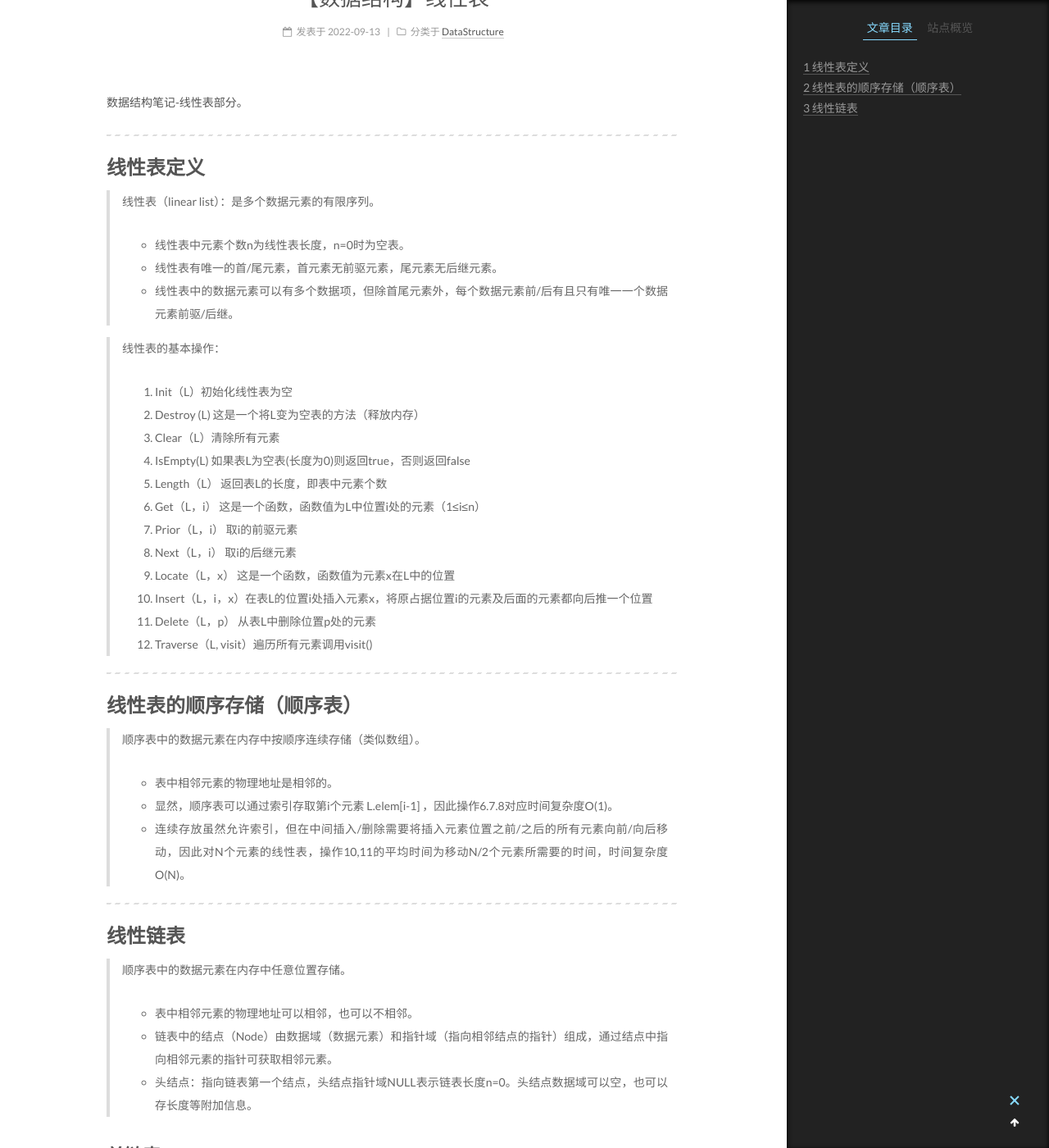
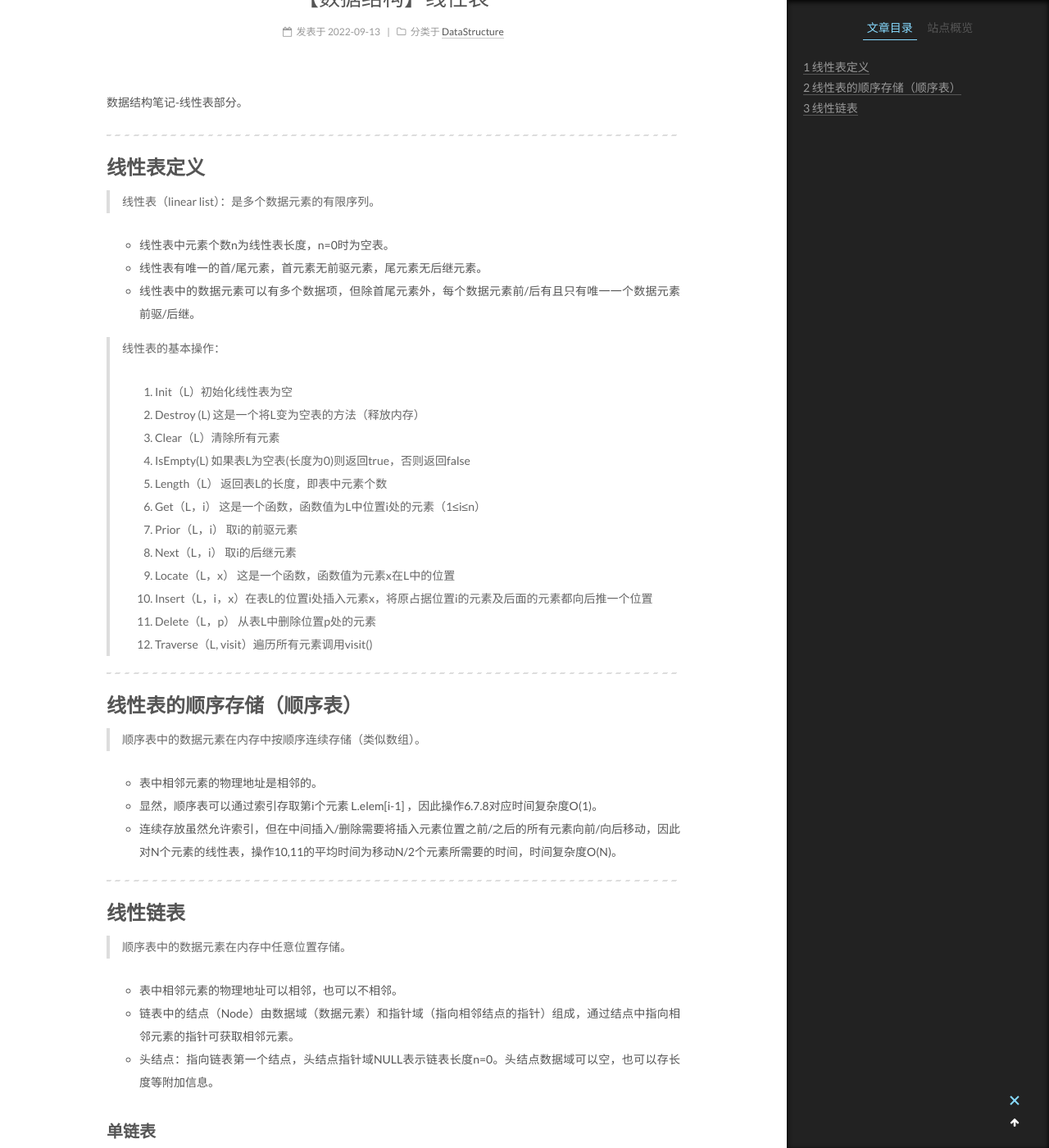
Before and after one commit to PRC-AExcalibur/PRC-AExcalibur.GitHub.io, a Jekyll site: the page built from _posts/2022-09-13-linear-list.md, in a window 1280 px wide and 1400 px high, scrolled down 192 px. Shown: the whole window at 82% size. Built offline with Jekyll 4.4.1, drawn with Linux system fonts in a browser that asks for light colours.

```diff
--- a/_posts/2022-09-13-linear-list.md
+++ b/_posts/2022-09-13-linear-list.md
@@ -12,7 +12,9 @@ tags:
 ---
 
 # 线性表定义
+
 > 线性表（linear list）：是多个数据元素的有限序列。
+
 - 线性表中元素个数n为线性表长度，n=0时为空表。
 - 线性表有唯一的首/尾元素，首元素无前驱元素，尾元素无后继元素。
 - 线性表中的数据元素可以有多个数据项，但除首尾元素外，每个数据元素前/后有且只有唯一一个数据元素前驱/后继。
@@ -35,7 +37,9 @@ tags:
 ---
 
 # 线性表的顺序存储（顺序表）
+
 > 顺序表中的数据元素在内存中按顺序连续存储（类似数组）。
+
 - 表中相邻元素的物理地址是相邻的。
 - 显然，顺序表可以通过索引存取第i个元素 L.elem[i-1] ，因此操作6.7.8对应时间复杂度O(1)。
 - 连续存放虽然允许索引，但在中间插入/删除需要将插入元素位置之前/之后的所有元素向前/向后移动，因此对N个元素的线性表，操作10,11的平均时间为移动N/2个元素所需要的时间，时间复杂度O(N)。
@@ -43,12 +47,14 @@ tags:
 ---
 
 # 线性链表
+
 > 顺序表中的数据元素在内存中任意位置存储。
+
 - 表中相邻元素的物理地址可以相邻，也可以不相邻。
 - 链表中的结点（Node）由数据域（数据元素）和指针域（指向相邻结点的指针）组成，通过结点中指向相邻元素的指针可获取相邻元素。
 - 头结点：指向链表第一个结点，头结点指针域NULL表示链表长度n=0。头结点数据域可以空，也可以存长度等附加信息。
 
-##  单链表
+###  单链表
 > 单链表：指针域只有一个指针（指向下一个元素）的链表。
 - 由于单链表结点指针指向下一个元素，获取后继元素只要一步，Next（L，i）时间复杂度O(1)。
 - 由于元素任意分布在内存空间中，无法使用索引，查找第i个元素只能从第一项开始遍历，平均查找N/2次，因此 Get（L，i）和 Prior（L，i）对应时间复杂度O(N)。
@@ -56,16 +62,16 @@ tags:
 - 对于单链表，在A,X,B之间删除X，需要让A->B, 即先让 A的指针 = X的指针，再释放X的内存，删除只需两步，但找到A平均需要N/2次，时间复杂度O(N)。
 - 特别的，如果没有特殊标记Length的单链表，获取长度需要遍历全部结点，时间复杂度O(N)。
 
-##  静态链表
+###  静态链表
 在数组中，一个分量表示数据元素，一个分量表示游标。
 > 静态链表：指针域使用数组的游标，游标顺序即为链表中元素顺序。
 
-##  循环链表
+###  循环链表
 > 循环链表：表中最后一个结点指针指向头结点。
 - 头结点指针域等于头本身的指针表示链表长度n=0。
 - 其他操作同单链表。
 
-##  双向链表
+###  双向链表
 > 双向链表：指针域有两个指针，一个指向前驱，一个指向后继。
 - 由于双向链表结点指针指向相邻元素，获取前驱/后继元素只要一步，Next（L，i）和 Prior（L，i）时间复杂度O(1)。
 - 由于元素任意分布在内存空间中，无法使用索引，查找第i个元素只能从第一项开始遍历，平均查找N/2次，因此 Get（L，i）对应时间复杂度O(N)。
```
